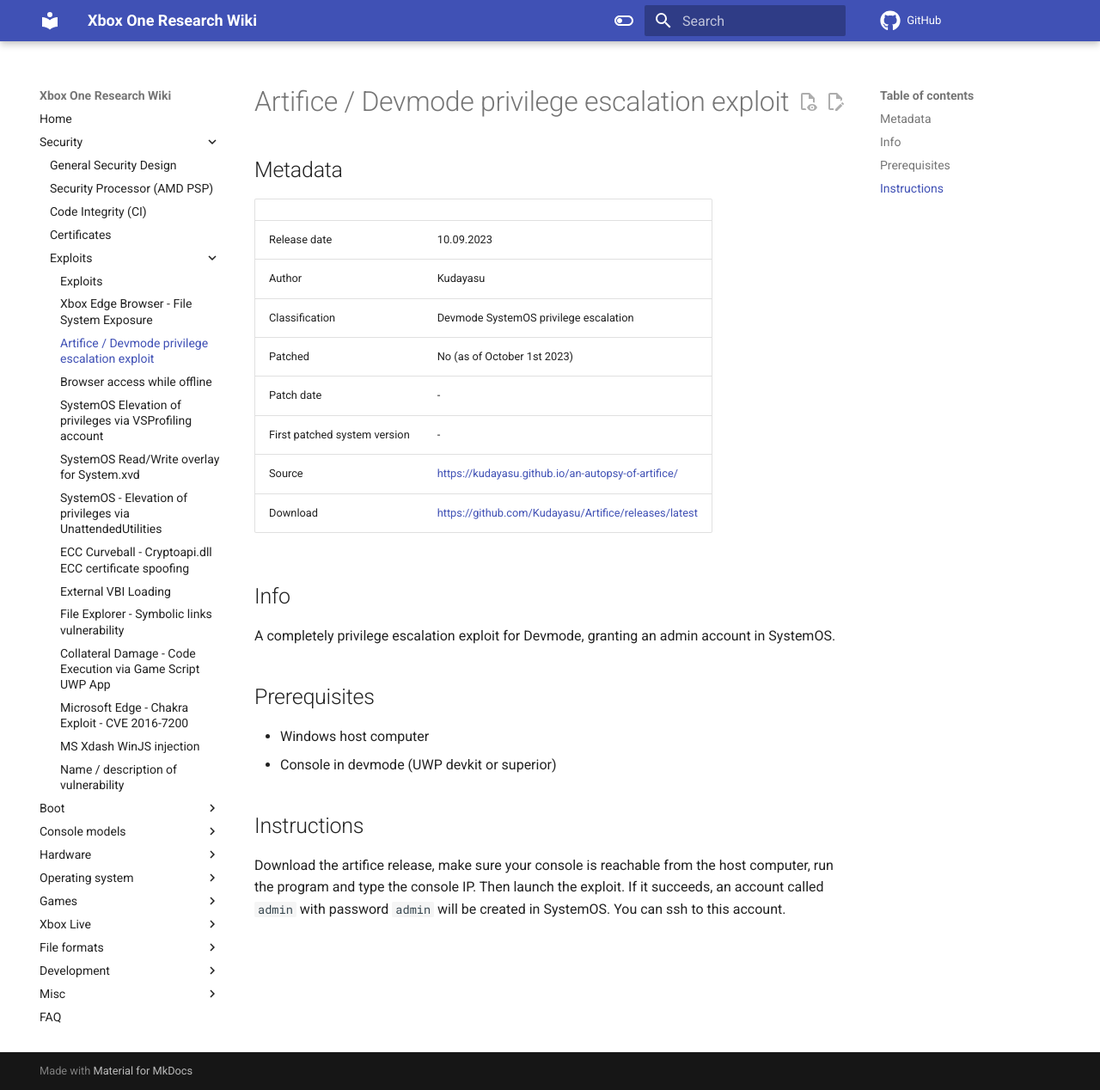
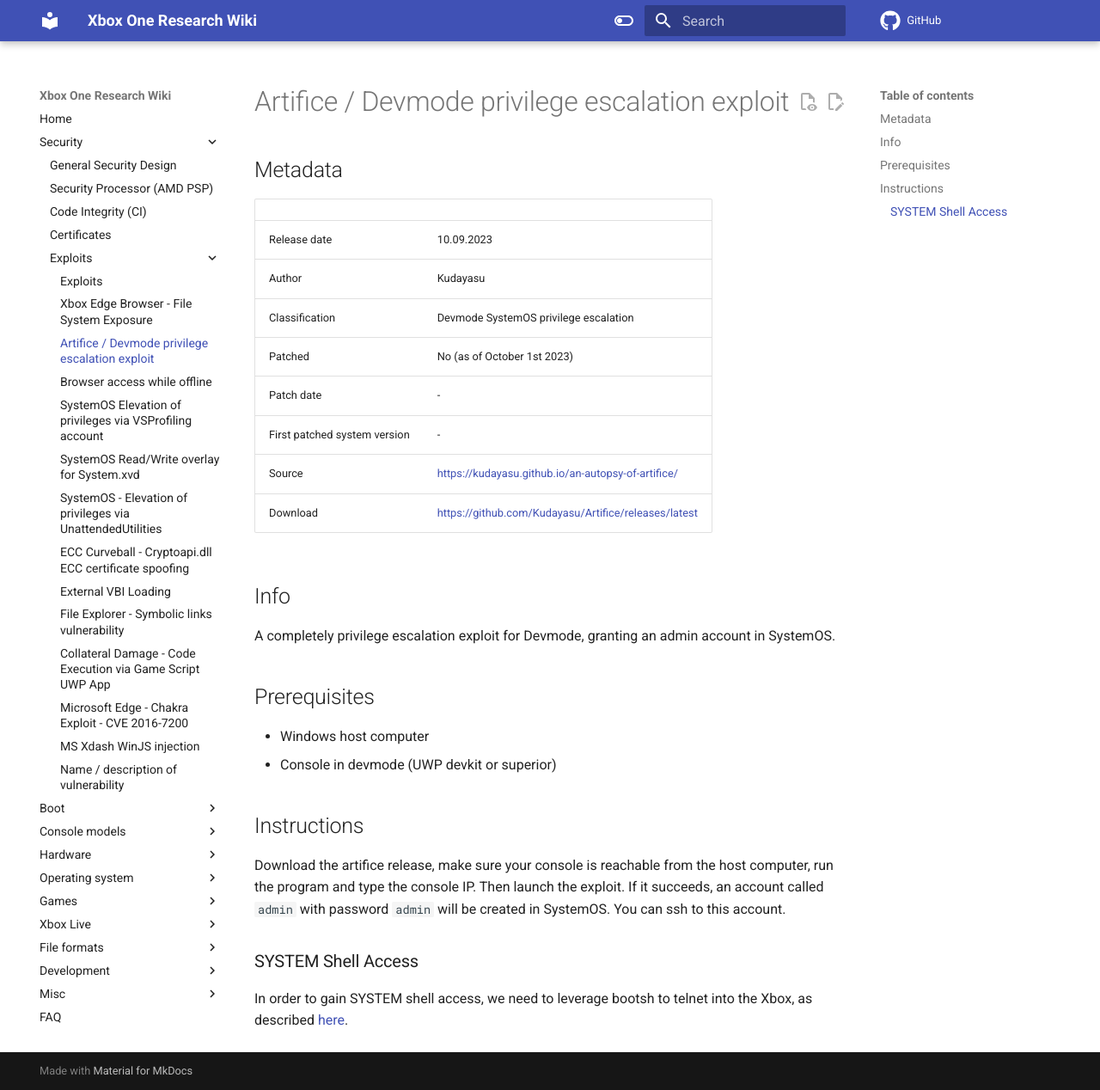
Before and after one commit to xboxoneresearch/wiki, an MkDocs documentation site: the page built from docs/exploits/artifice-devmode-elevation.md, in a window 1280 px wide and 1268 px high. Shown: the whole window at 86% size. Built offline with MkDocs 1.6.1 and Material for MkDocs 9.7.7, drawn with Linux system fonts in a browser that asks for light colours; comment, search, counter and statistics services are not loaded.

Commit message:
wiki: adds preliminary SYSTEM shell access for Artiface

```diff
--- a/docs/exploits/artifice-devmode-elevation.md
+++ b/docs/exploits/artifice-devmode-elevation.md
@@ -22,3 +22,6 @@
 ## Instructions
 Download the artifice release, make sure your console is reachable from the host computer, run the program and type the console IP. Then launch the exploit.
 If it succeeds, an account called `admin` with password `admin` will be created in SystemOS. You can ssh to this account.
+
+### SYSTEM Shell Access
+In order to gain SYSTEM shell access, we need to leverage bootsh to telnet into the Xbox, as described [here](https://xboxoneresearch.github.io/wiki/exploits/devmode-priv-escalation-vsprofiling/).
```
